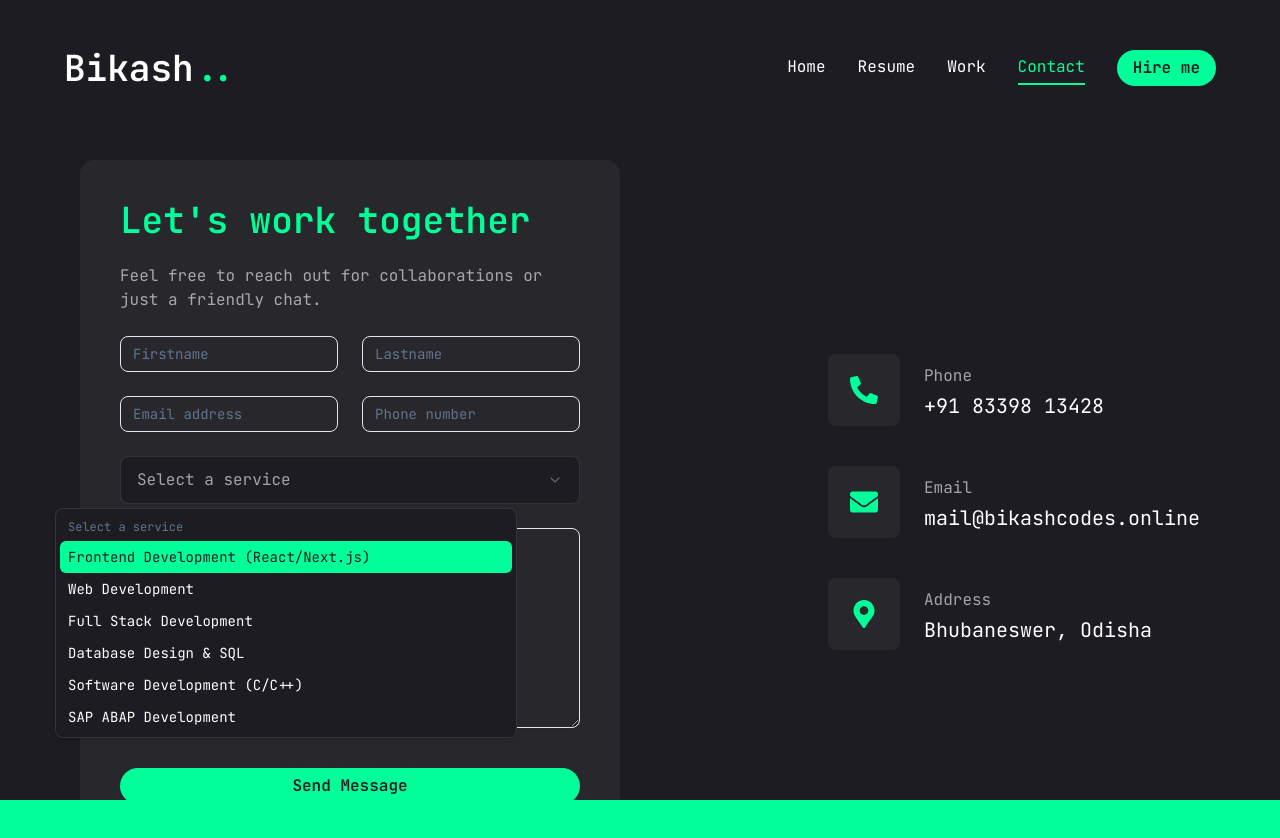
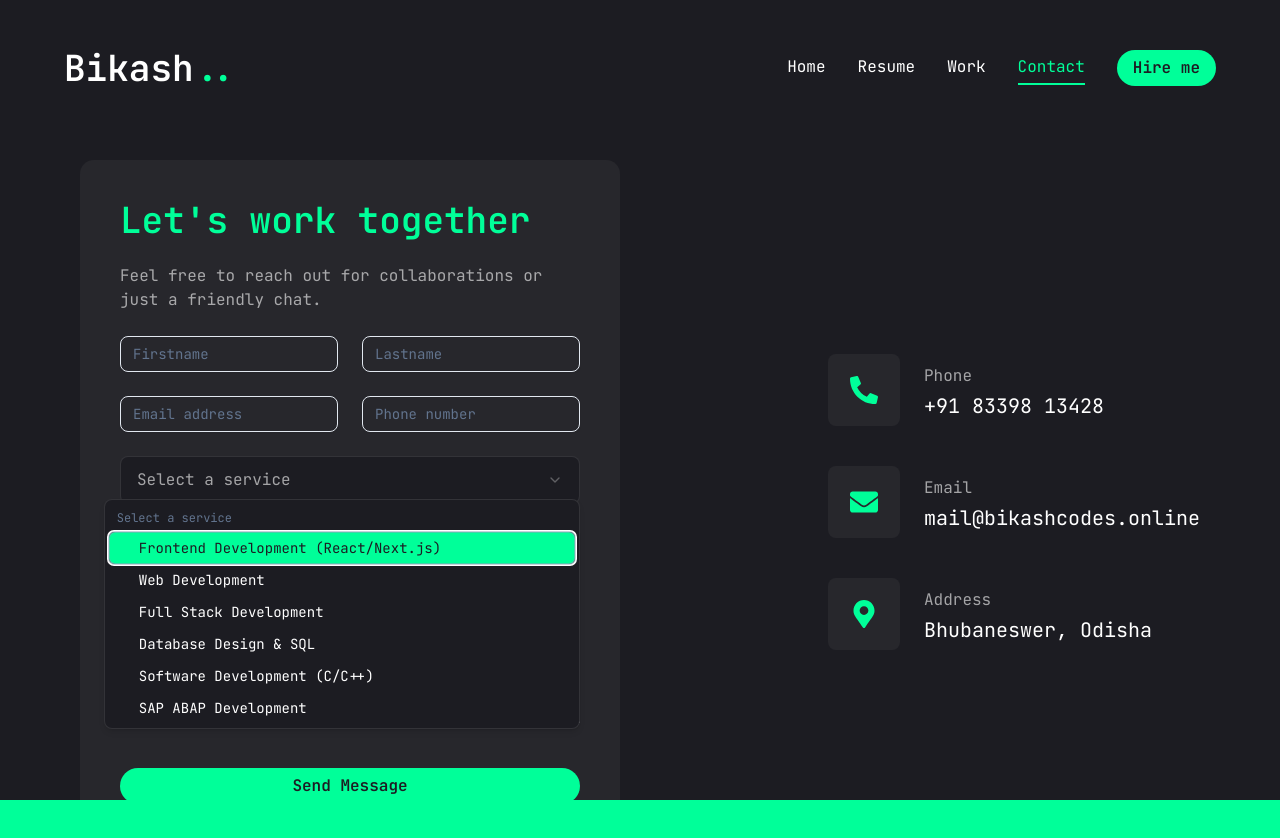
Before and after one commit to Bikashpradhan-2004/bikash-portfolio, a Next.js app: page /contact in a window 1280 px wide. Both pictures are taken after a click on the button "Select a service". Shown: the top 838 px of the page. Built offline with nearby package versions, Linux system fonts and the light colour scheme.

Commit message:
refactor: fix dropdown content and design

```diff
--- a/components/Contact/ContactForm/ServiceSelect.jsx
+++ b/components/Contact/ContactForm/ServiceSelect.jsx
@@ -33,6 +33,7 @@ const ServiceSelect = ({ formik, service, setService }) => {
           </SelectGroup>
         </SelectContent>
       </Select>
+
       {formik.touched.service && formik.errors.service && (
         <p className="text-red-500 text-sm mt-1">{formik.errors.service}</p>
       )}
--- a/components/ui/select.jsx
+++ b/components/ui/select.jsx
@@ -3,25 +3,23 @@
 import * as React from "react";
 import * as SelectPrimitive from "@radix-ui/react-select";
 import { CheckIcon, ChevronDownIcon, ChevronUpIcon } from "lucide-react";
-
 import { cn } from "@/lib/utils";
 
 function Select({ ...props }) {
-  return <SelectPrimitive.Root data-slot="select" {...props} />;
+  return <SelectPrimitive.Root {...props} />;
 }
 
 function SelectGroup({ ...props }) {
-  return <SelectPrimitive.Group data-slot="select-group" {...props} />;
+  return <SelectPrimitive.Group {...props} />;
 }
 
 function SelectValue({ ...props }) {
-  return <SelectPrimitive.Value data-slot="select-value" {...props} />;
+  return <SelectPrimitive.Value {...props} />;
 }
 
 function SelectTrigger({ className, size = "default", children, ...props }) {
   return (
     <SelectPrimitive.Trigger
-      data-slot="select-trigger"
       data-size={size}
       className={cn(
         "flex h-[48px] w-full items-center justify-between rounded-md border border-white/10 bg-primary px-4 py-5 text-base text-white/60 placeholder:text-white/10 focus:border-accent outline-none",
@@ -40,32 +38,25 @@ function SelectTrigger({ className, size = "default", children, ...props }) {
 function SelectContent({
   className,
   children,
-  position = "popper",
-  align = "center",
+  position = "item-aligned",
+  align = "start",
+  sideOffset = 0,
   ...props
 }) {
   return (
     <SelectPrimitive.Portal>
       <SelectPrimitive.Content
-        data-slot="select-content"
+        align={align}
+        sideOffset={sideOffset}
+        position={position}
         className={cn(
-          "w-full bg-primary text-white data-[state=open]:animate-in data-[state=closed]:animate-out data-[state=closed]:fade-out-0 data-[state=open]:fade-in-0 data-[state=closed]:zoom-out-95 data-[state=open]:zoom-in-95 data-[side=bottom]:slide-in-from-top-2 data-[side=top]:slide-in-from-bottom-2 relative z-50 max-h-(--radix-select-content-available-height) min-w-[8rem] origin-(--radix-select-content-transform-origin) overflow-x-hidden overflow-y-auto rounded-md border border-white/10 shadow-md",
-          position === "popper" &&
-            "data-[side=bottom]:translate-y-1 data-[side=left]:-translate-x-1 data-[side=right]:translate-x-1 data-[side=top]:-translate-y-1",
+          "absolute top-16 z-50 mt-1 w-full bg-primary text-white border border-white/10 rounded-md shadow-md overflow-hidden animate-in fade-in-0 zoom-in-95 data-[side=bottom]:slide-in-from-top-2",
           className
         )}
-        position={position}
-        align={align}
         {...props}
       >
         <SelectScrollUpButton />
-        <SelectPrimitive.Viewport
-          className={cn(
-            "p-1",
-            position === "popper" &&
-              "h-[var(--radix-select-trigger-height)] w-full min-w-[var(--radix-select-trigger-width)] scroll-my-1"
-          )}
-        >
+        <SelectPrimitive.Viewport className="p-1 w-full">
           {children}
         </SelectPrimitive.Viewport>
         <SelectScrollDownButton />
@@ -77,8 +68,7 @@ function SelectContent({
 function SelectLabel({ className, ...props }) {
   return (
     <SelectPrimitive.Label
-      data-slot="select-label"
-      className={cn("text-muted-foreground px-2 py-1.5 text-xs", className)}
+      className={cn("px-2 py-1.5 text-xs text-muted-foreground", className)}
       {...props}
     />
   );
@@ -87,14 +77,14 @@ function SelectLabel({ className, ...props }) {
 function SelectItem({ className, children, ...props }) {
   return (
     <SelectPrimitive.Item
-      data-slot="select-item"
       className={cn(
-        "focus:bg-accent focus:text-primary [&_svg:not([class*='text-'])]:text-muted-foreground relative flex w-full cursor-default items-center gap-2 rounded-sm py-1.5 pr-8 pl-2 text-sm outline-hidden select-none data-[disabled]:pointer-events-none data-[disabled]:opacity-50 [&_svg]:pointer-events-none [&_svg]:shrink-0 [&_svg:not([class*='size-'])]:size-4 *:[span]:last:flex *:[span]:last:items-center *:[span]:last:gap-2",
+        "flex w-full cursor-pointer items-center gap-2 rounded-sm py-1.5 pr-8 pl-2 text-sm select-none focus:bg-accent focus:text-primary",
+        "data-[disabled]:pointer-events-none data-[disabled]:opacity-50",
         className
       )}
       {...props}
     >
-      <span className="absolute right-2 flex size-3.5 items-center justify-center">
+      <span className="flex size-3.5 items-center justify-center">
         <SelectPrimitive.ItemIndicator>
           <CheckIcon className="size-4" />
         </SelectPrimitive.ItemIndicator>
@@ -107,7 +97,6 @@ function SelectItem({ className, children, ...props }) {
 function SelectSeparator({ className, ...props }) {
   return (
     <SelectPrimitive.Separator
-      data-slot="select-separator"
       className={cn("bg-border pointer-events-none -mx-1 my-1 h-px", className)}
       {...props}
     />
@@ -117,11 +106,7 @@ function SelectSeparator({ className, ...props }) {
 function SelectScrollUpButton({ className, ...props }) {
   return (
     <SelectPrimitive.ScrollUpButton
-      data-slot="select-scroll-up-button"
-      className={cn(
-        "flex cursor-default items-center justify-center py-1",
-        className
-      )}
+      className={cn("flex items-center justify-center py-1", className)}
       {...props}
     >
       <ChevronUpIcon className="size-4" />
@@ -132,11 +117,7 @@ function SelectScrollUpButton({ className, ...props }) {
 function SelectScrollDownButton({ className, ...props }) {
   return (
     <SelectPrimitive.ScrollDownButton
-      data-slot="select-scroll-down-button"
-      className={cn(
-        "flex cursor-default items-center justify-center py-1",
-        className
-      )}
+      className={cn("flex items-center justify-center py-1", className)}
       {...props}
     >
       <ChevronDownIcon className="size-4" />
```
